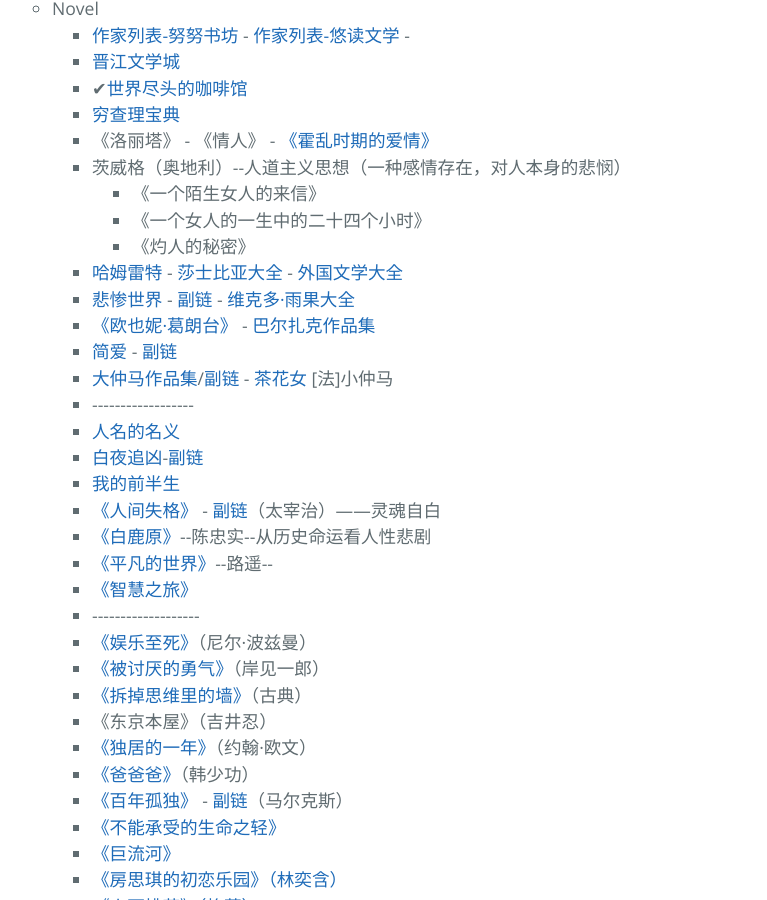
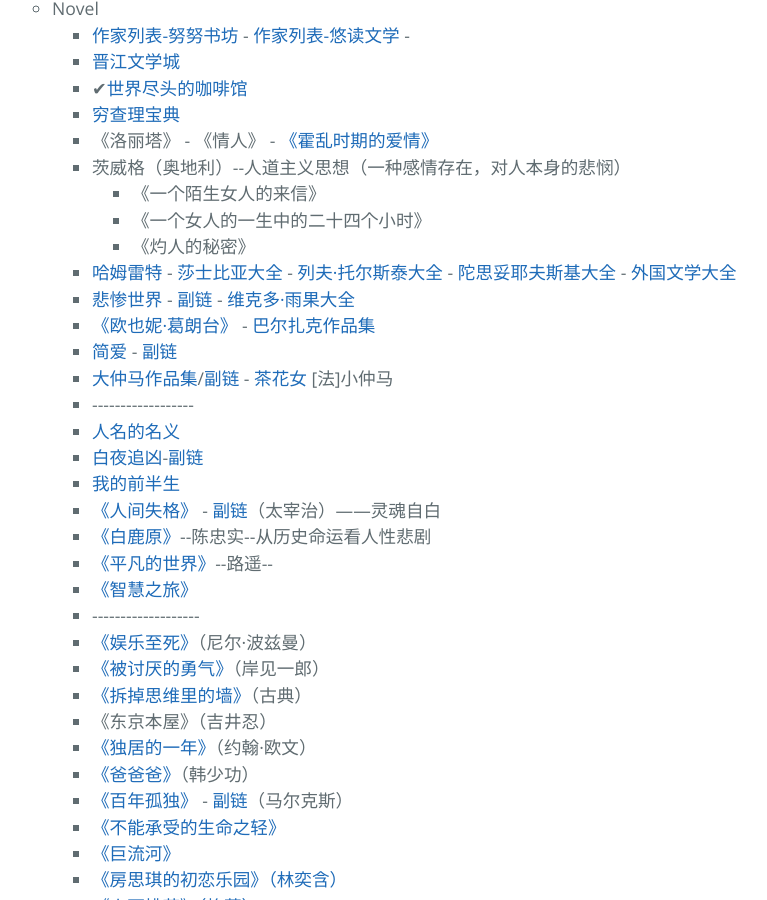
Before and after one commit to AmbroseRen/test, a Jekyll site: the page built from Library/BookListsOne.md, in a window 1280 px wide and 900 px high, scrolled down 3569 px. Shown: the whole window, without its empty margins (252-1019 px from the left). Built offline with Jekyll 4.4.1, drawn with Linux system fonts in a browser that asks for light colours; our own code applies the rules of GitHub Pages for plain Markdown files; the repository's description, which GitHub fills in, is left out.

Commit message:
Update BookListsOne.md

```diff
--- a/Library/BookListsOne.md
+++ b/Library/BookListsOne.md
@@ -202,7 +202,7 @@
                             <li>《灼人的秘密》</li>
                         </ul>
                     </li>
-                    <li><a href="http://book.sbkk8.com/shashibiya/hamuleite/">哈姆雷特</a> - <a href="http://book.sbkk8.com/shashibiya/">莎士比亚大全</a> - <a href="http://book.sbkk8.com/waiguo/">外国文学大全</a></li>
+                    <li><a href="http://book.sbkk8.com/shashibiya/hamuleite/">哈姆雷特</a> - <a href="http://book.sbkk8.com/shashibiya/">莎士比亚大全</a> - <a href="http://book.sbkk8.com/waiguo/liefu/">列夫·托尔斯泰大全</a> - <a href="http://book.sbkk8.com/waiguo/tuosituoyefusiji/">陀思妥耶夫斯基大全</a> - <a href="http://book.sbkk8.com/waiguo/">外国文学大全</a></li>
                     <li><a href="https://www.kanunu8.com/book4/10122/">悲惨世界</a> - <a href="https://www.tianyabooks.com/book/Hugo_03/">副链</a> - <a href="http://book.sbkk8.com/waiguo/yuguo/">维克多·雨果大全</a></li>
 		    <li><a href="http://book.sbkk8.com/waiguo/baerzhakezuopinji/ouyeni_gelangtai/">《欧也妮·葛朗台》</a> - <a href="http://book.sbkk8.com/waiguo/baerzhakezuopinji/">巴尔扎克作品集</a></li>
                     <li><a href="https://www.kunnu.com/jianai/">简爱</a> - <a href="https://www.tianyabooks.com/book/Jane_Eyre/">副链</a></li>
```
